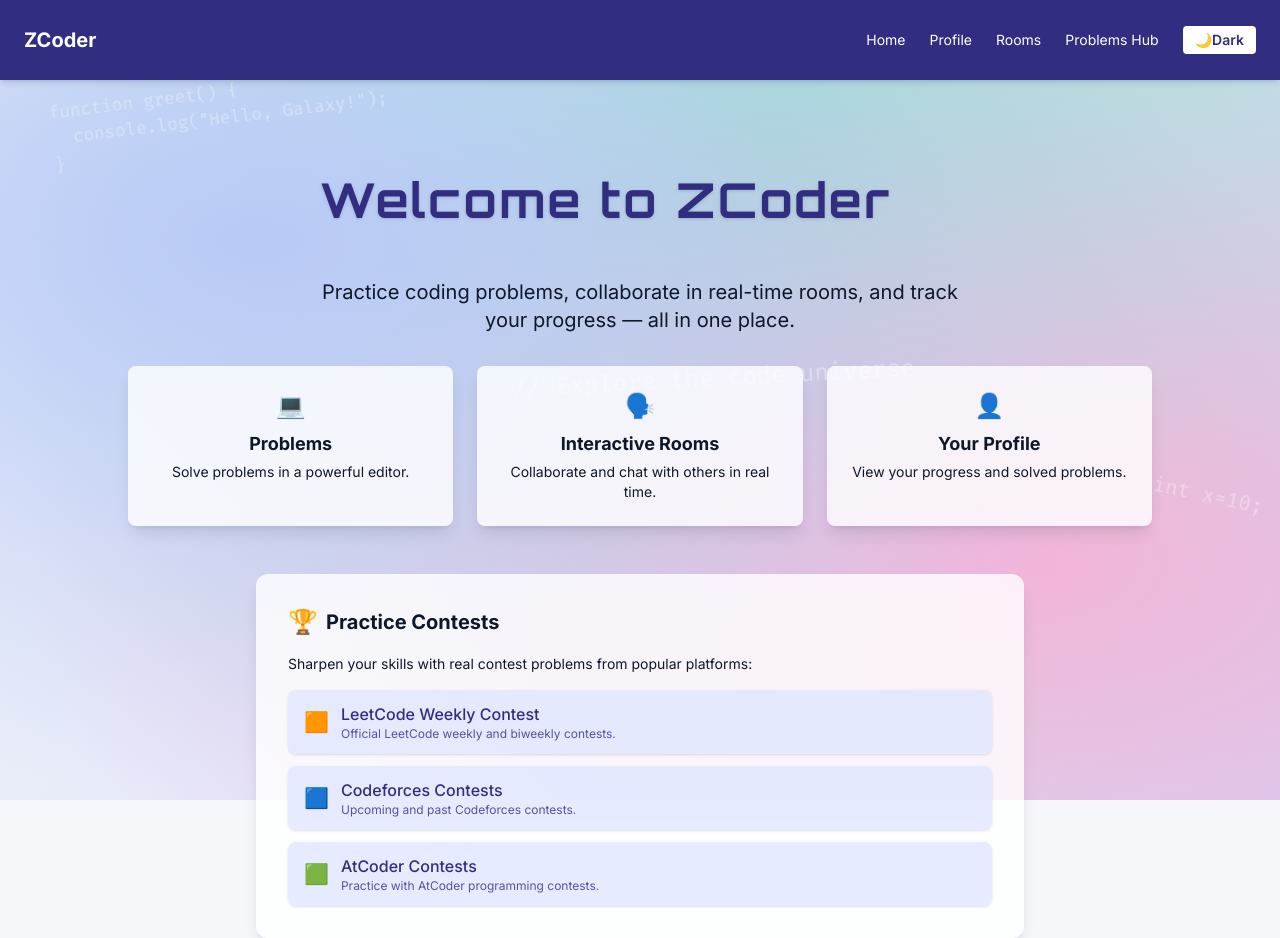
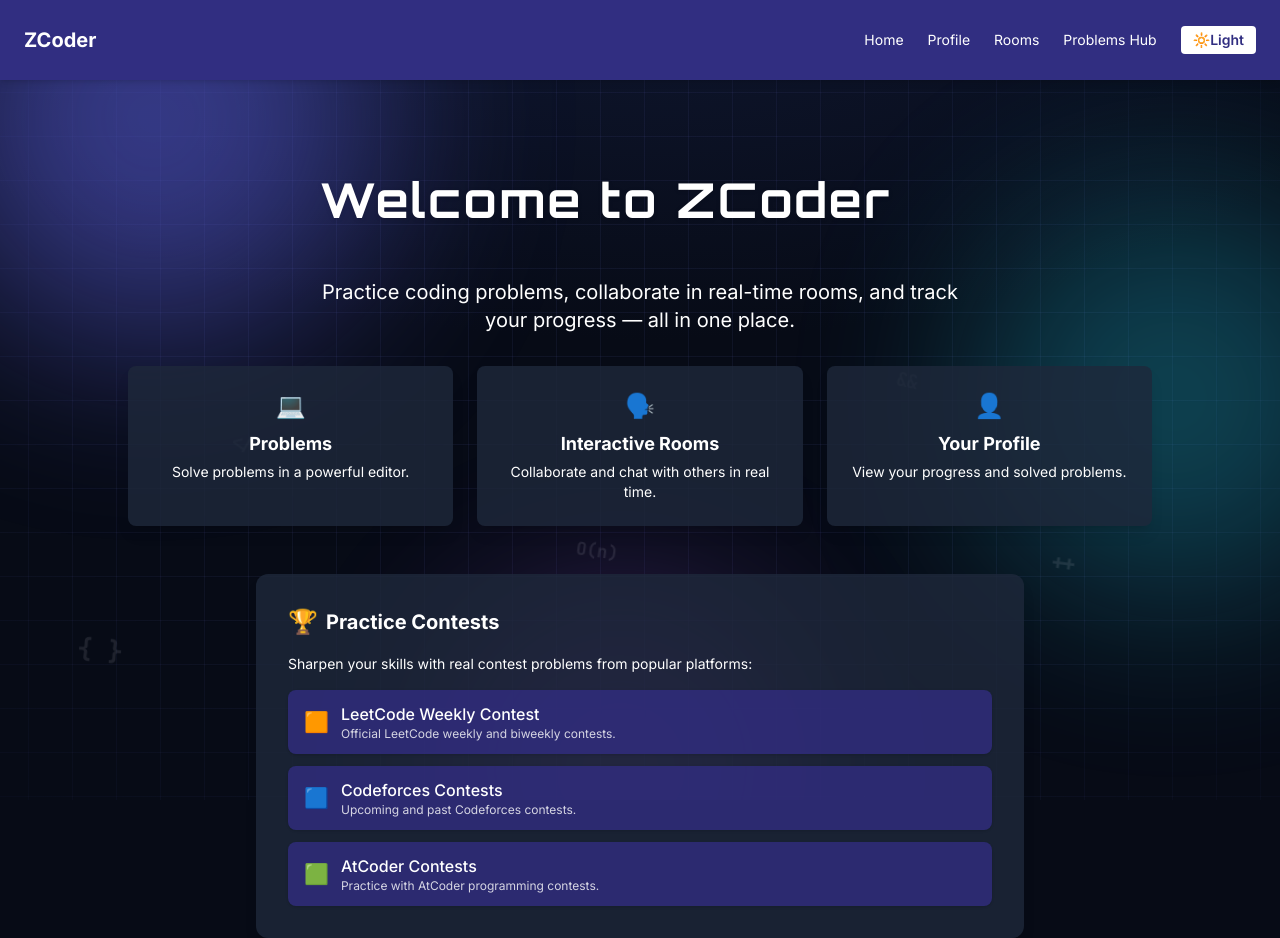
Before and after one commit to adityaj1706/zcoder, a React (Create React App) app: page / in a window 1280 px wide. Built offline with nearby package versions, Linux system fonts and the light colour scheme.

Commit message:
Default to dark theme, remember choice, add animated background

```diff
--- a/src/App.jsx
+++ b/src/App.jsx
@@ -13,14 +13,39 @@ export function useTheme() {
   return useContext(ThemeContext);
 }
 
+// Code symbols that drift up in the background
+const symbols = [
+  { text: "{ }", left: "6%", size: "1.6rem", duration: "26s", delay: "0s" },
+  { text: "</>", left: "18%", size: "1.2rem", duration: "32s", delay: "-8s" },
+  { text: "=>", left: "31%", size: "1.4rem", duration: "24s", delay: "-15s" },
+  { text: "O(n)", left: "45%", size: "1.1rem", duration: "30s", delay: "-4s" },
+  { text: "[ ]", left: "58%", size: "1.5rem", duration: "27s", delay: "-19s" },
+  { text: "&&", left: "70%", size: "1.2rem", duration: "34s", delay: "-11s" },
+  { text: "++", left: "82%", size: "1.4rem", duration: "25s", delay: "-2s" },
+  { text: "//", left: "93%", size: "1.3rem", duration: "29s", delay: "-22s" },
+];
+
+const getInitialTheme = () => {
+  try {
+    return localStorage.getItem("theme") === "light" ? "light" : "dark";
+  } catch (e) {
+    return "dark";
+  }
+};
+
 function App() {
-  const [theme, setTheme] = useState("light");
+  const [theme, setTheme] = useState(getInitialTheme);
 
   useEffect(() => {
     if (theme === "dark") {
       document.documentElement.classList.add("dark");
     } else {
       document.documentElement.classList.remove("dark");
+    }
+    try {
+      localStorage.setItem("theme", theme);
+    } catch (e) {
+      // ignore storage errors
     }
   }, [theme]);
 
@@ -33,41 +58,26 @@ function App() {
           theme === "dark" ? "text-white" : "text-gray-900"
         }`}
       >
-        {/* Nebula background */}
-        <div className="code-galaxy-bg">
-          <div
-            className="code-galaxy-snippet"
-            style={{
-              top: "10%",
-              left: "4%",
-              fontSize: "1.1rem",
-              transform: "rotate(-7deg)",
-            }}
-          >
-            {`function greet() {\n  console.log("Hello, Galaxy!");\n}`}
-          </div>
-          <div
-            className="code-galaxy-snippet"
-            style={{
-              top: "60%",
-              left: "90%",
-              fontSize: "1.3rem",
-              transform: "rotate(12deg)",
-            }}
-          >
-            {`int x=10;`}
-          </div>
-          <div
-            className="code-galaxy-snippet"
-            style={{
-              top: "45%",
-              left: "40%",
-              fontSize: "1.5rem",
-              transform: "rotate(-3deg)",
-            }}
-          >
-            {`// Explore the code universe`}
-          </div>
+        {/* Animated background */}
+        <div className="zc-bg" aria-hidden="true">
+          <div className="zc-grid" />
+          <div className="zc-orb a" />
+          <div className="zc-orb b" />
+          <div className="zc-orb c" />
+          {symbols.map((s, i) => (
+            <span
+              key={i}
+              className="zc-sym"
+              style={{
+                left: s.left,
+                fontSize: s.size,
+                animationDuration: s.duration,
+                animationDelay: s.delay,
+              }}
+            >
+              {s.text}
+            </span>
+          ))}
         </div>
         <Router>
           <Navbar />
```
